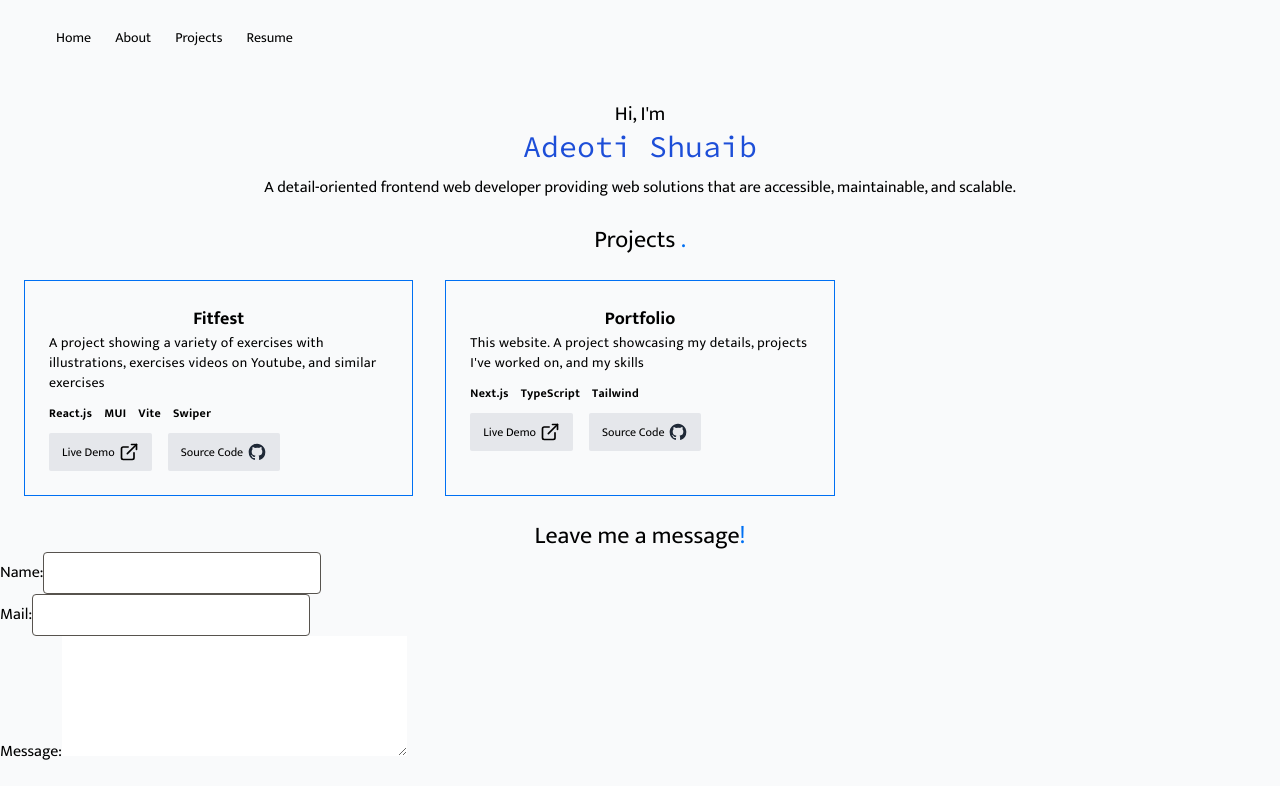
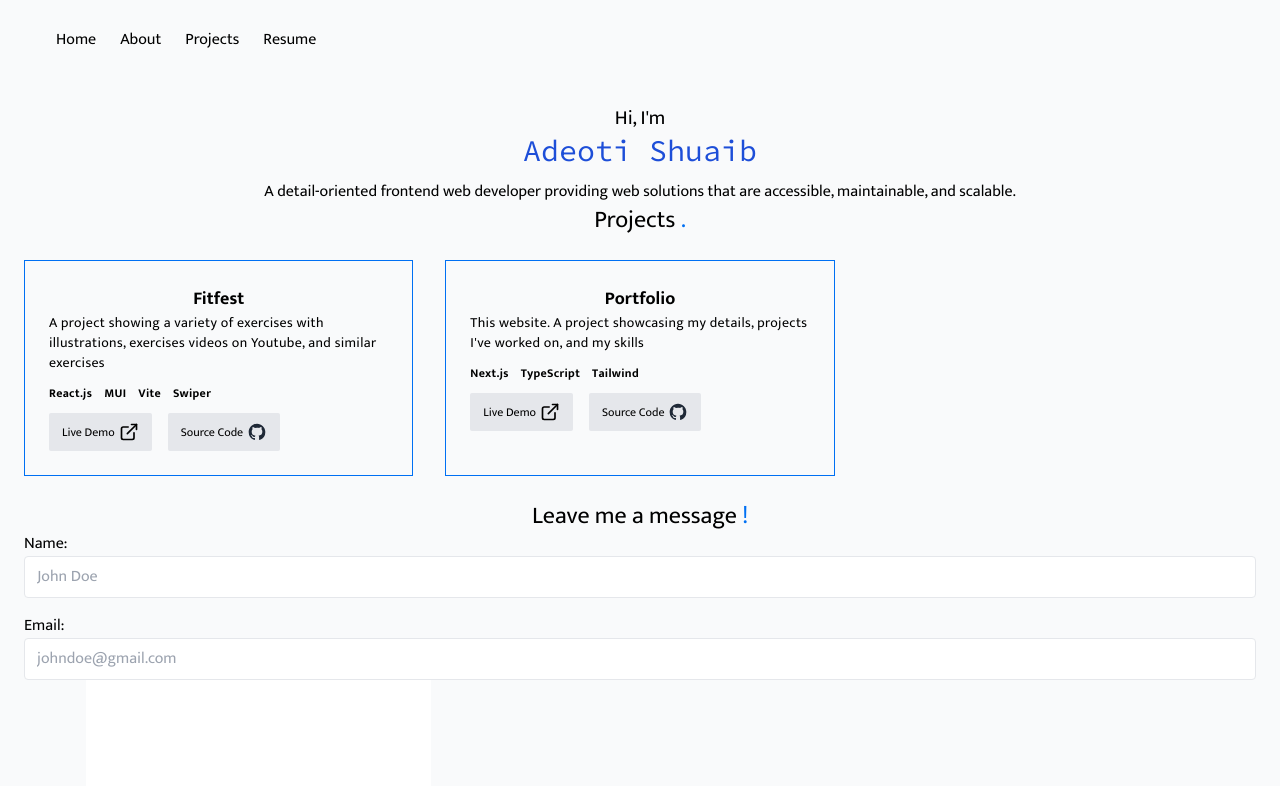
Before and after one commit to JustShuaib/portfolio, a Next.js app: page / in a window 1280 px wide. Shown: the top 786 px of the page. Built offline with nearby package versions, Linux system fonts and the light colour scheme.

Commit message:
Added react hook form

```diff
--- a/components/contact.tsx
+++ b/components/contact.tsx
@@ -1,36 +1,34 @@
 const Contact = () => {
   return (
     <form>
-      {/* <h2>Leave me a message!</h2> */}
       <h2 className="text-center text-xl md:text-2xl">
-        Leave me a message<span className="text-royal-blue">!</span>
+        Leave me a message <span className="text-royal-blue">!</span>
       </h2>
-      <div>
+      <div className="flex flex-col gap-y-4">
+        <div className="flex flex-col items-start">
           <label htmlFor="name">Name:</label>
           <input
             type="text"
             id="name"
-          className="rounded border border-stone-600 py-2 px-3"
+            placeholder="John Doe"
+            className="w-full rounded border py-2 px-3 dark:bg-transparent placeholder:dark:text-gray-300"
           />
           <p></p>
         </div>
-      <div>
-        <label htmlFor="mail">Mail:</label>
+        <div className="flex flex-col">
+          <label htmlFor="email">Email:</label>
           <input
             type="email"
-          id="mail"
-          className="rounded border border-stone-600 py-2 px-3"
+            id="email"
+            placeholder="johndoe@gmail.com"
+            className="rounded border py-2 px-3 dark:bg-transparent placeholder:dark:text-gray-300"
           />
           <p></p>
+        </div>
       </div>
       <div>
         <label htmlFor="message">Message:</label>
         <textarea name="message" id="message" cols={30} rows={5}></textarea>
-        {/* <input
-          type="email"
-          id="mail"
-          className="rounded border border-stone-600 py-2 px-3"
-        /> */}
         <p></p>
       </div>
     </form>
--- a/components/footer.tsx
+++ b/components/footer.tsx
@@ -50,7 +50,7 @@ const Footer = () => {
           </a>
         </li>
       </ul>
-      <p className="mt-8 text-center">
+      <p className="mt-8 text-center text-xs">
         &copy; {new Date().getFullYear()} Designed and Developed by JustShuaib
       </p>
     </footer>
--- a/components/navbar.tsx
+++ b/components/navbar.tsx
@@ -56,7 +56,7 @@ const Navbar = () => {
             navOpen ? "flex" : "hidden"
           }`}
         >
-          <ul className="flex flex-col items-center gap-y-8 gap-x-6 md:flex-row">
+          <ul className="flex flex-col items-center gap-y-8 gap-x-6 md:flex-row md:text-base">
             {routes.map(({ to, text }, i) => (
               <li key={i}>
                 <Link
--- a/components/projects.tsx
+++ b/components/projects.tsx
@@ -8,7 +8,7 @@ const Projects = ({ projects }: { projects: projectTypes[] }) => {
       <h2 className="text-center text-xl md:text-2xl">
         Projects <span className="text-royal-blue">.</span>
       </h2>
-      <div className="my-6 grid gap-8 px-6 md:grid-cols-3">
+      <div className="my-6 grid gap-8 md:grid-cols-3">
         {projects.map(({ id, name, about, stack, demo, code }) => (
           <section
             key={id}
--- a/package.json
+++ b/package.json
@@ -12,7 +12,8 @@
     "@next/font": "^13.0.1",
     "next": "13.0.0",
     "react": "18.2.0",
-    "react-dom": "18.2.0"
+    "react-dom": "18.2.0",
+    "react-hook-form": "^7.39.1"
   },
   "devDependencies": {
     "@types/node": "18.11.7",
--- a/pages/index.tsx
+++ b/pages/index.tsx
@@ -30,8 +30,8 @@ const Home = ({ projects }: { projects: projectTypes[] }) => {
         }
       >
         <Navbar />
-        <main>
-          <header className="p-6 text-center">
+        <main className="p-6">
+          <header className="text-center">
             <h1 className="text-xl">
               Hi, I&apos;m{" "}
               <p
```
Also changed, not shown: 1 other file (tests, documents, lock files or other folders). Lines whose indentation alone changed are shown as unchanged.
